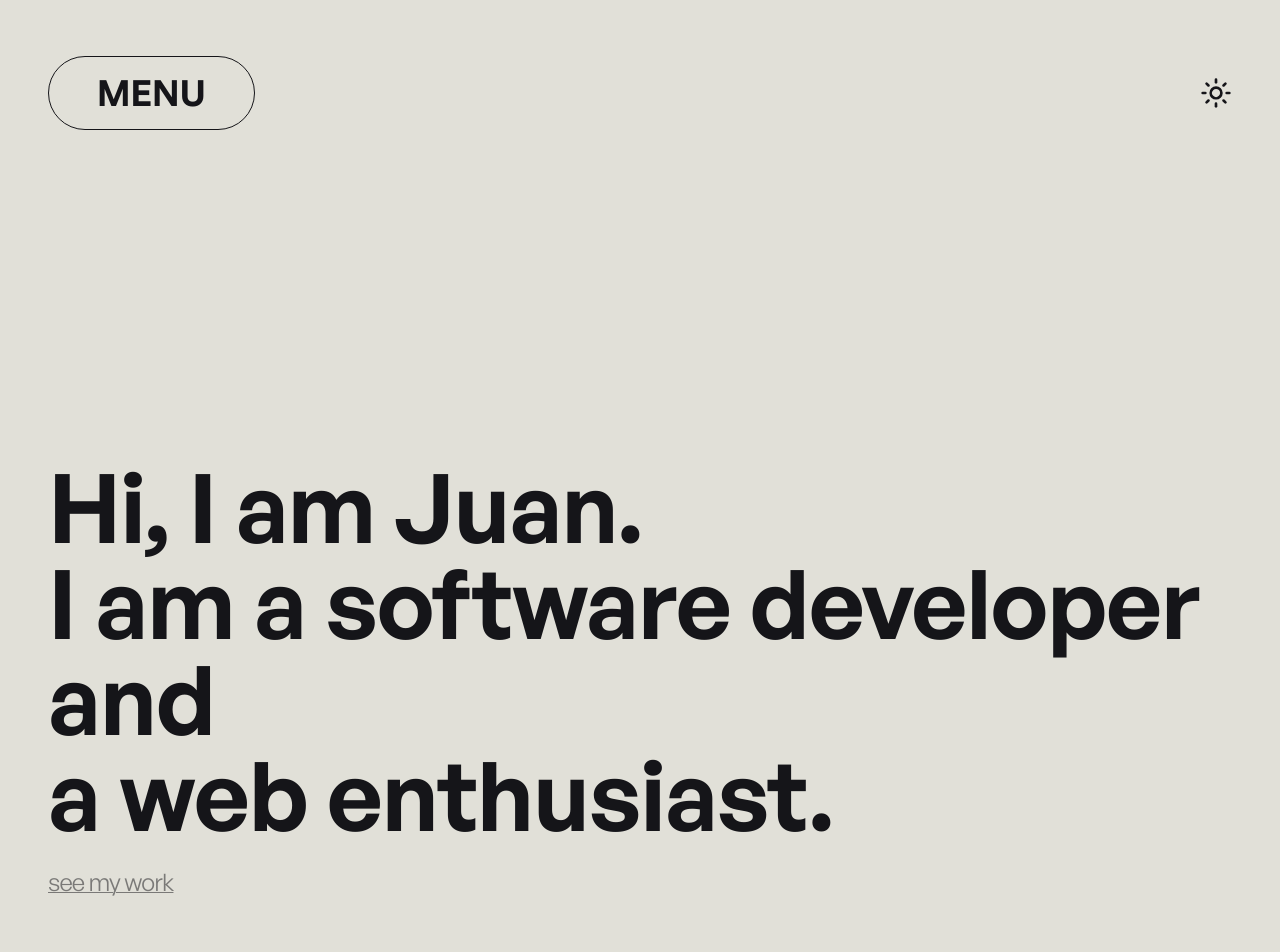
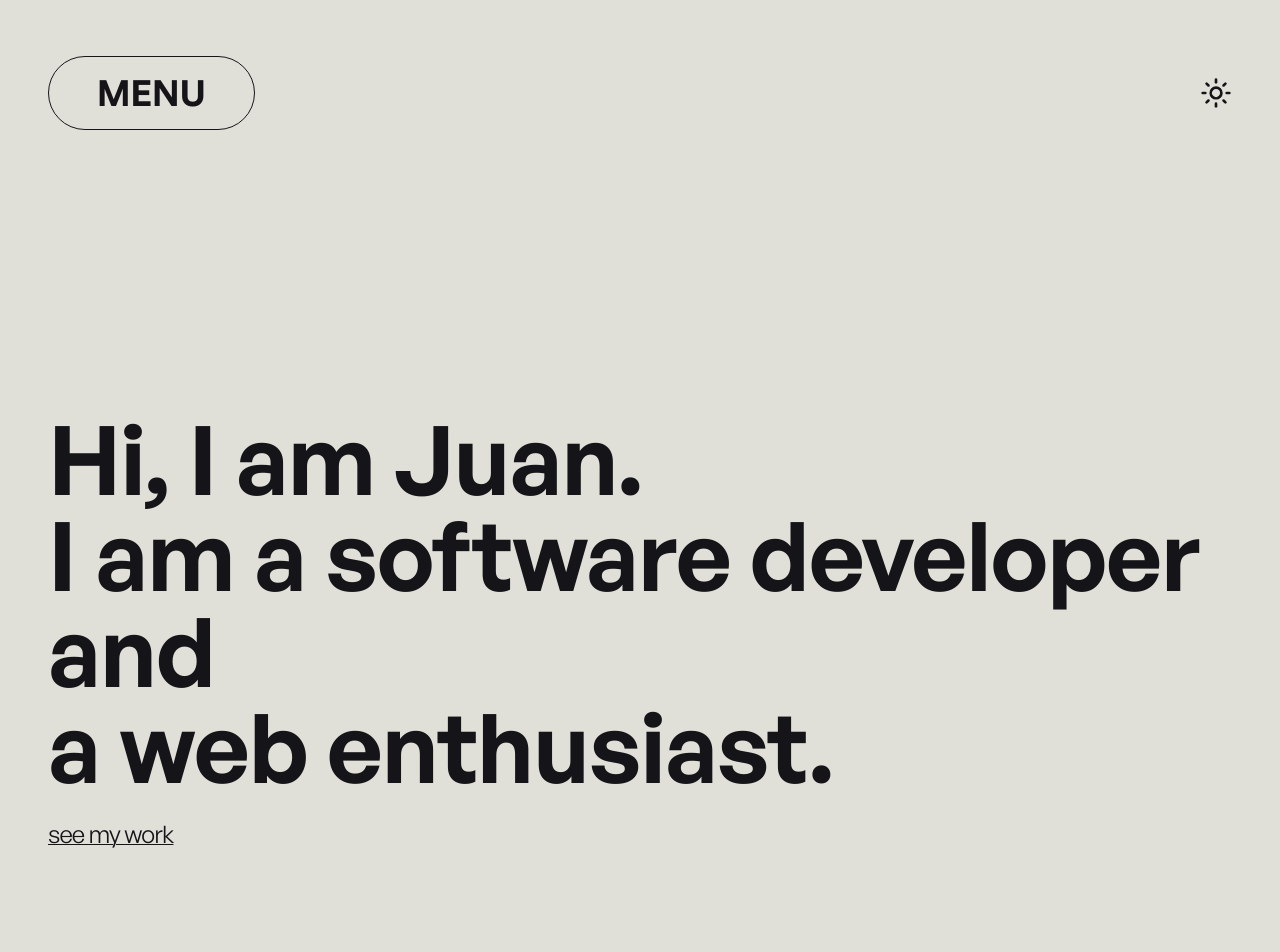
Before and after one commit to HotPotatoC/juanchristian.com, a Next.js app: page / in a window 1280 px wide. Shown: the top 952 px of the page. Built offline with nearby package versions, Linux system fonts and the light colour scheme.

Commit message:
build: upgrade packages

```diff
--- a/app/page.tsx
+++ b/app/page.tsx
@@ -1,15 +1,15 @@
 'use client'
-
+import { AnimatePresence } from 'framer-motion'
 import Hero from '../modules/home/Hero'
 import { Portfolio } from '../modules/home/Portfolio'
 import Skills from '../modules/home/Skills'
 
 export default function Page() {
   return (
-    <>
+    <AnimatePresence>
       <Hero />
       <Portfolio />
       <Skills />
-    </>
+    </AnimatePresence>
   )
 }
--- /dev/null
+++ b/lib/animation.ts
@@ -0,0 +1,38 @@
+const expoEaseInOut = [0.19, 1.0, 0.22, 1.0]
+
+export const createSlideUpTransition = (delay = 0.1) => ({
+  initial: {
+    opacity: 0,
+    y: 50,
+  },
+  animate: {
+    opacity: 1,
+    y: 0,
+  },
+  exit: {
+    opacity: 0,
+    y: -50,
+  },
+  transition: {
+    duration: 2,
+    ease: expoEaseInOut,
+    delay,
+  },
+})
+
+export const createFadeInTransition = (delay = 0.1) => ({
+  initial: {
+    opacity: 0,
+  },
+  animate: {
+    opacity: 1,
+  },
+  exit: {
+    opacity: 0,
+  },
+  transition: {
+    duration: 2,
+    ease: expoEaseInOut,
+    delay,
+  },
+})
--- a/modules/home/Hero.tsx
+++ b/modules/home/Hero.tsx
@@ -1,26 +1,43 @@
+import { motion } from 'framer-motion'
 import Link from 'next/link'
+import {
+  createFadeInTransition,
+  createSlideUpTransition,
+} from '../../lib/animation'
 import ContentWrapper from '../../shared/ContentWrapper'
 
 const Hero = () => {
   return (
     <section className="relative overflow-hidden">
-      <ContentWrapper extraClass="px-6 md:px-12 md:pt-24 lg:pt-48 pb-24">
+      <ContentWrapper extraClass="px-6 md:px-12 md:pt-24 lg:pt-36 pb-24">
         <section
           id="hero"
           className="hero relative z-20 mt-32 tracking-tighter"
         >
-          <h1 className="font-display text-4xl md:text-7xl lg:text-8xl">
+          <motion.h1
+            className="font-display text-4xl md:text-7xl lg:text-8xl"
+            {...createSlideUpTransition(0.1)}
+          >
             Hi, I am Juan.
-          </h1>
-          <h1 className="font-display text-4xl md:text-7xl lg:text-8xl">
+          </motion.h1>
+          <motion.h1
+            className="font-display text-4xl md:text-7xl lg:text-8xl"
+            {...createSlideUpTransition(0.2)}
+          >
             I am a software developer and
-          </h1>
-          <h1 className="font-display text-4xl md:text-7xl lg:text-8xl mb-6">
+          </motion.h1>
+          <motion.h1
+            className="font-display text-4xl md:text-7xl lg:text-8xl mb-6"
+            {...createSlideUpTransition(0.3)}
+          >
             a web enthusiast.
-          </h1>
-          <h2 className="underline decoration-1 decoration-black text-2xl dark:decoration-white opacity-50 hover:opacity-100 hover:text-primary hover:decoration-primary hover:dark:decoration-primary duration-150">
+          </motion.h1>
+          <motion.h2
+            className="underline decoration-1 decoration-black text-2xl dark:decoration-white opacity-50 hover:opacity-100 hover:text-primary hover:decoration-primary hover:dark:decoration-primary duration-150"
+            {...createFadeInTransition(0.5)}
+          >
             <Link href="/#portfolio">see my work</Link>
-          </h2>
+          </motion.h2>
         </section>
       </ContentWrapper>
     </section>
```
Also changed, not shown: package.json (+10 -10 lines), 2 other files (tests, documents, lock files or other folders).
